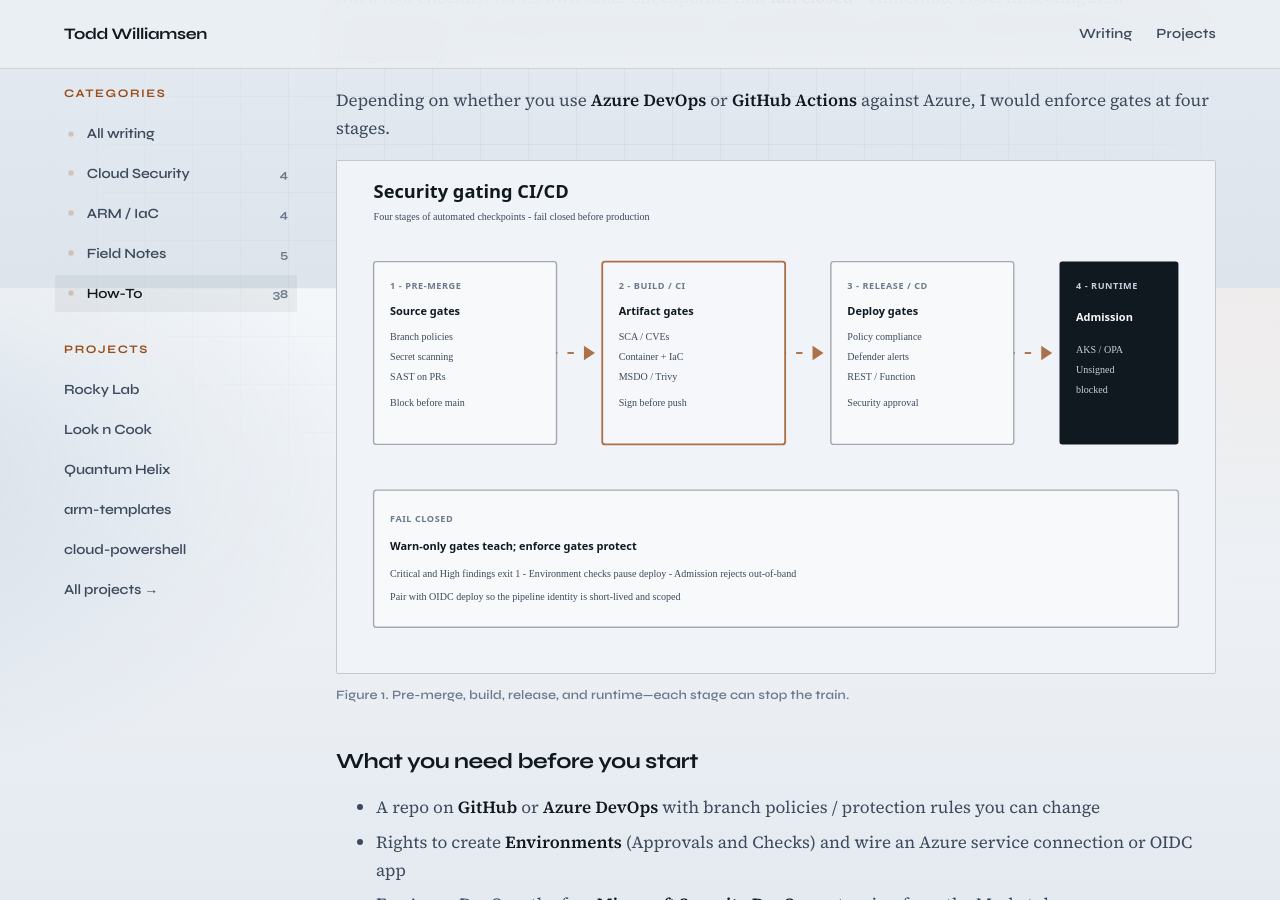
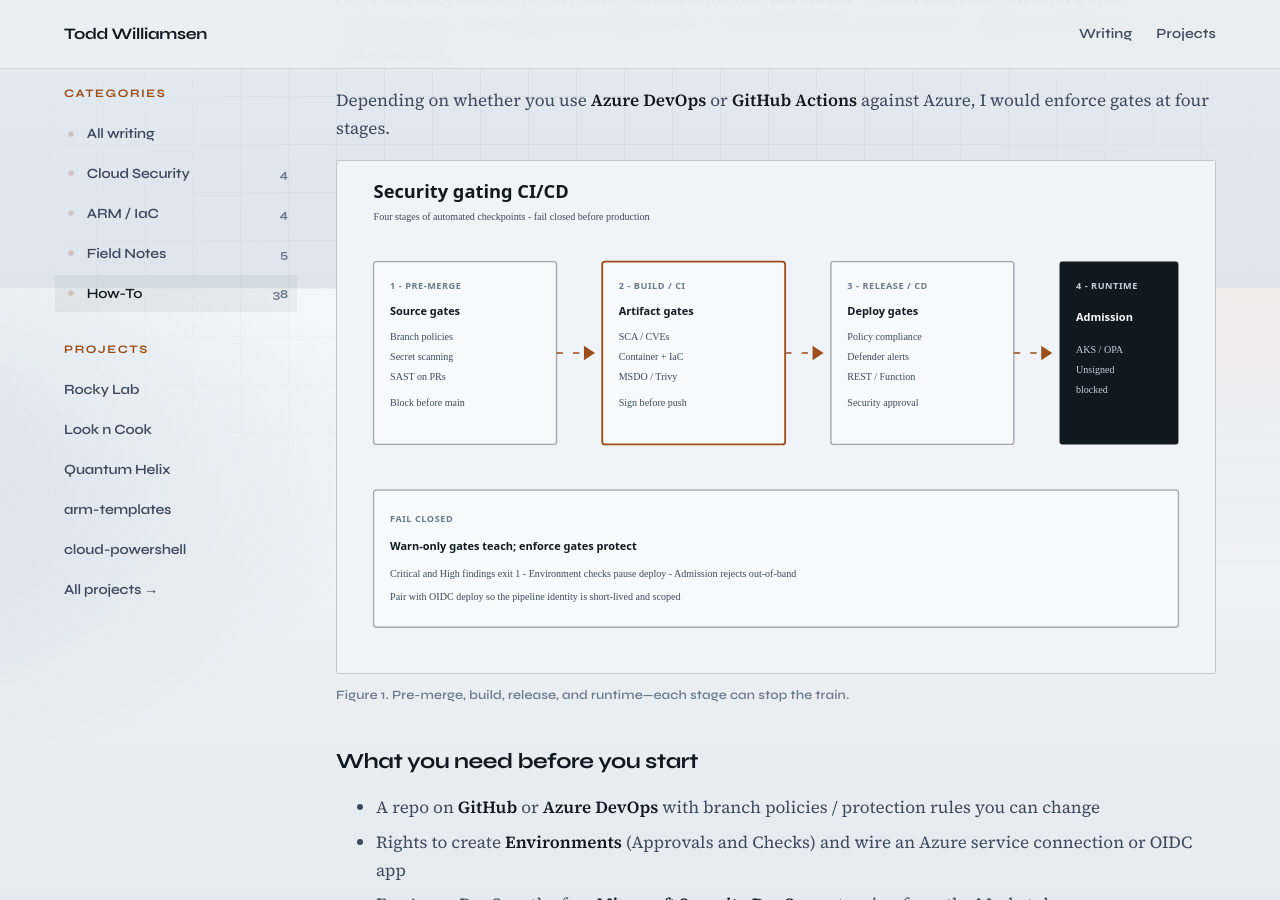
Before and after one commit to toddwilliamsen/toddwilliamsen.github.io, a Jekyll site: the page built from articles/security-gating-cicd.md, in a window 1280 px wide and 900 px high, scrolled down 612 px. Built offline with Jekyll 4.4.1, drawn with Linux system fonts in a browser that asks for light colours.

Commit message:
Rewrite Security Gating SVGs to match working howto style.
Remove CSS keyframe animations that remain after the UTF-8 fix, matching the Bastion diagram repair, and cache-bust article img URLs.

Co-authored-by: Cursor <cursoragent@cursor.com>

```diff
--- a/articles/security-gating-cicd.md
+++ b/articles/security-gating-cicd.md
@@ -19,7 +19,7 @@ Not a tool checklist for its own sake. Checkpoints that **fail closed**—vulner
 Depending on whether you use **Azure DevOps** or **GitHub Actions** against Azure, I would enforce gates at four stages.
 
 <figure>
-  <img src="{{ '/images/howto-security-gating-cicd.svg' | relative_url }}" alt="Four CI/CD stages with security gates from pre-merge through runtime admission">
+  <img src="{{ '/images/howto-security-gating-cicd.svg' | relative_url }}?v=3" alt="Four CI/CD stages with security gates from pre-merge through runtime admission">
   <figcaption>Figure 1. Pre-merge, build, release, and runtime—each stage can stop the train.</figcaption>
 </figure>
 
@@ -50,7 +50,7 @@ During the build, verify dependencies and images meet a baseline **before** you
 - **Artifact signing:** Sign verified images with Notation or Cosign and push to **Azure Container Registry** so later environments only pull trusted digests.
 
 <figure>
-  <img src="{{ '/images/howto-security-gating-fail-closed.svg' | relative_url }}" alt="Scan results evaluated at a severity gate that either blocks deploy or allows OIDC deploy">
+  <img src="{{ '/images/howto-security-gating-fail-closed.svg' | relative_url }}?v=3" alt="Scan results evaluated at a severity gate that either blocks deploy or allows OIDC deploy">
   <figcaption>Figure 2. Warn-only is research. Exit 1 on Critical/High is a gate.</figcaption>
 </figure>
 
```
Also changed, not shown: images/howto-security-gating-cicd.svg, images/howto-security-gating-fail-closed.svg.
